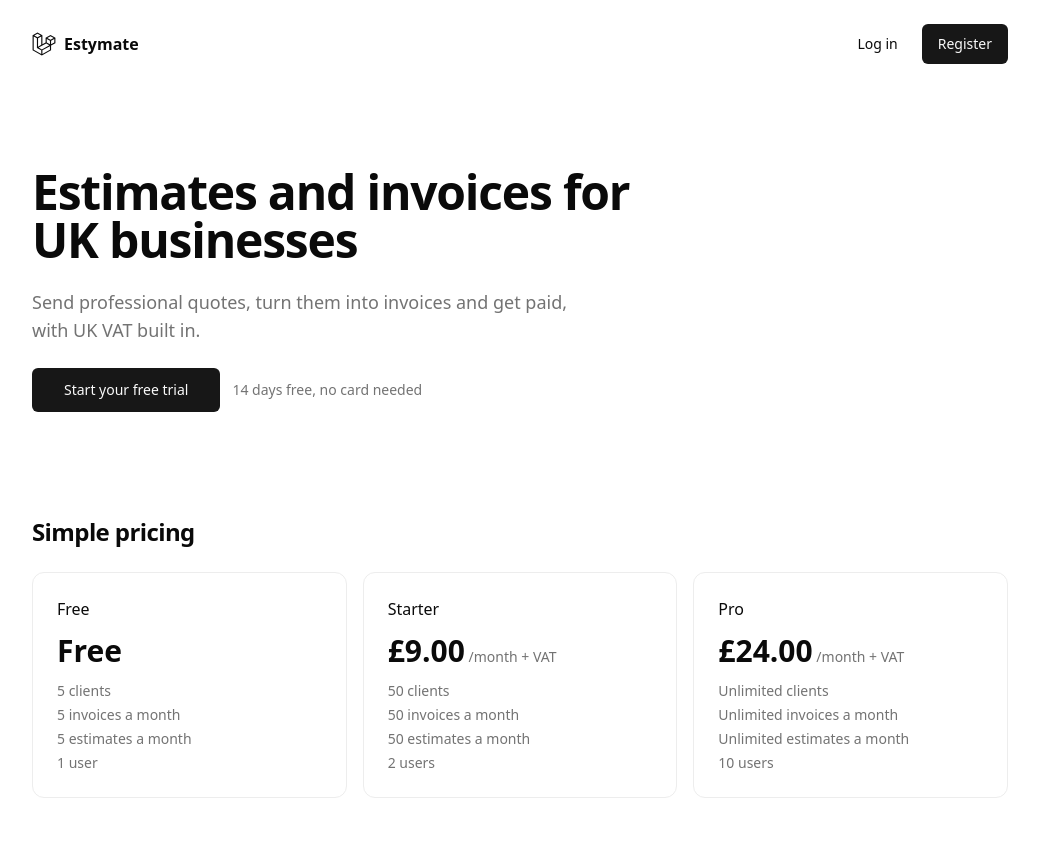
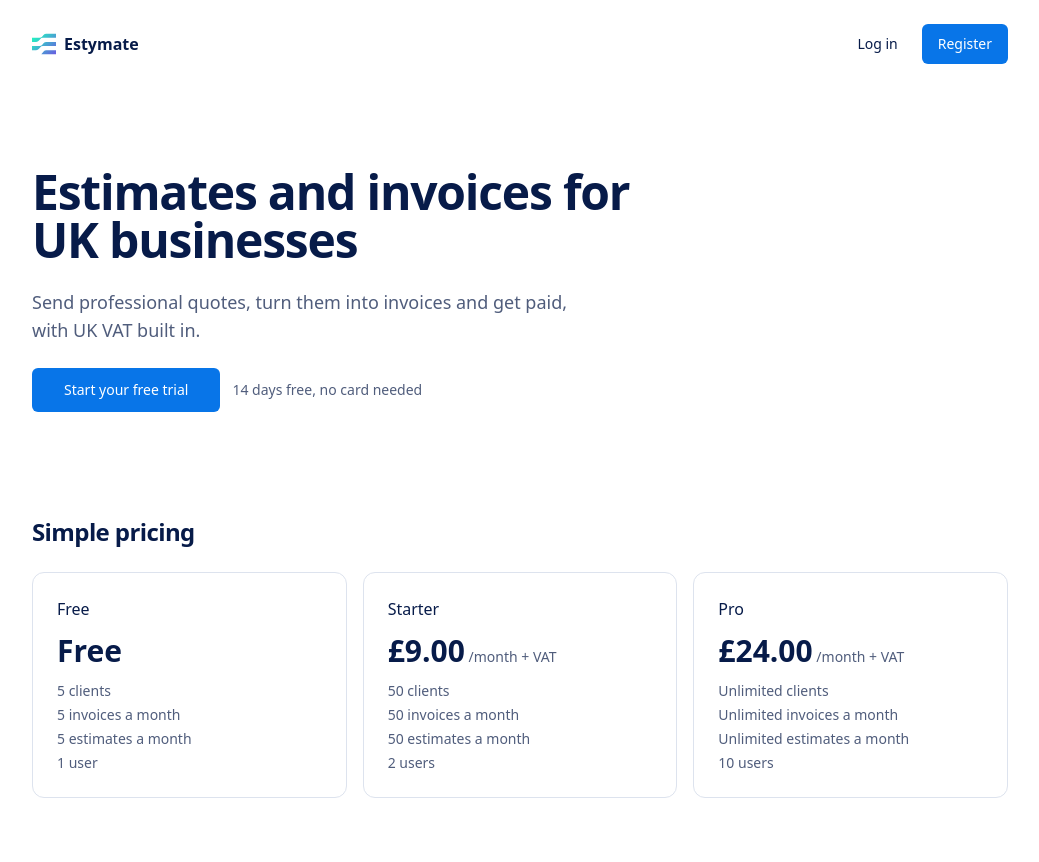
Before and after one commit to stuartcorns23/estymate, a Laravel app: page / in a window 1280 px wide. Shown: the whole page, without its empty margins (120-1159 px from the left). Run offline with Laravel 12, Linux system fonts and the light colour scheme; style sheets or scripts are compiled from the project's sources; some libraries are stand-ins or nearby versions; some web fonts are replaced.

Commit message:
Apply the Estymate brand colours and logo
Swap the starter-kit logo for the three-bar "E" mark (traced to SVG with a
transparent background), add favicons and an Apple touch icon, and rebuild
the light and dark themes around midnight navy, electric blue and turquoise.
Dashboard charts and the embedded Stripe screens use the brand colours too.

Co-Authored-By: Claude Opus 5.5 <noreply@anthropic.com>
Claude-Session: https://claude.ai/code/session_01VWVqfqHJhX4ZT95n2St5tE

```diff
--- a/resources/css/app.css
+++ b/resources/css/app.css
@@ -72,79 +72,93 @@
     ::before,
     ::backdrop,
     ::file-selector-button {
-        border-color: var(--color-gray-200, currentColor);
+        border-color: var(--border, currentColor);
     }
 }
 
+/*
+  Estymate brand palette
+    Midnight navy     #071B49
+    Electric blue     #0875E8
+    Bright turquoise  #10CFC3
+    White             #FFFFFF
+  The chart colours are brand-derived steps checked for colour-blind separation
+  and 3:1 contrast against the card surface in each mode.
+*/
 :root {
-    --background: hsl(0, 0%, 100%);
-    --foreground: hsl(0, 0%, 3.9%);
-    --card: hsl(0, 0%, 100%);
-    --card-foreground: hsl(0, 0%, 3.9%);
-    --popover: hsl(0, 0%, 100%);
-    --popover-foreground: hsl(0, 0%, 3.9%);
-    --primary: hsl(0, 0%, 9%);
-    --primary-foreground: hsl(0, 0%, 98%);
-    --secondary: hsl(0, 0%, 96.1%);
-    --secondary-foreground: hsl(0, 0%, 9%);
-    --muted: hsl(0, 0%, 96.1%);
-    --muted-foreground: hsl(0, 0%, 45.1%);
-    --accent: hsl(0, 0%, 96.1%);
-    --accent-foreground: hsl(0, 0%, 9%);
+    --brand-navy: #071b49;
+    --brand-blue: #0875e8;
+    --brand-turquoise: #10cfc3;
+    --brand-white: #ffffff;
+
+    --background: #ffffff;
+    --foreground: #071b49;
+    --card: #ffffff;
+    --card-foreground: #071b49;
+    --popover: #ffffff;
+    --popover-foreground: #071b49;
+    --primary: #0875e8;
+    --primary-foreground: #ffffff;
+    --secondary: hsl(220, 45%, 95%);
+    --secondary-foreground: #071b49;
+    --muted: hsl(220, 45%, 96.5%);
+    --muted-foreground: hsl(222, 22%, 40%);
+    --accent: hsl(176, 70%, 93%);
+    --accent-foreground: #071b49;
     --destructive: hsl(0, 84.2%, 60.2%);
-    --destructive-foreground: hsl(0, 0%, 98%);
-    --border: hsl(0, 0%, 92.8%);
-    --input: hsl(0, 0%, 89.8%);
-    --ring: hsl(0, 0%, 3.9%);
-    --chart-1: hsl(12, 76%, 61%);
-    --chart-2: hsl(173, 58%, 39%);
-    --chart-3: hsl(197, 37%, 24%);
-    --chart-4: hsl(43, 74%, 66%);
-    --chart-5: hsl(27, 87%, 67%);
+    --destructive-foreground: #ffffff;
+    --border: hsl(220, 35%, 90%);
+    --input: hsl(220, 30%, 86%);
+    --ring: #0875e8;
+    --chart-1: #0875e8;
+    --chart-2: #0a9e95;
+    --chart-3: #6959e0;
+    --chart-4: #c46a12;
+    --chart-5: #b23f86;
     --radius: 0.5rem;
-    --sidebar-background: hsl(0, 0%, 98%);
-    --sidebar-foreground: hsl(240, 5.3%, 30%);
-    --sidebar-primary: hsl(0, 0%, 10%);
-    --sidebar-primary-foreground: hsl(0, 0%, 98%);
-    --sidebar-accent: hsl(0, 0%, 94%);
-    --sidebar-accent-foreground: hsl(0, 0%, 30%);
-    --sidebar-border: hsl(0, 0%, 91%);
-    --sidebar-ring: hsl(217.2, 91.2%, 59.8%);
+    --sidebar-background: hsl(220, 45%, 98%);
+    --sidebar-foreground: hsl(222, 40%, 28%);
+    --sidebar-primary: #071b49;
+    --sidebar-primary-foreground: #ffffff;
+    --sidebar-accent: hsl(220, 50%, 93%);
+    --sidebar-accent-foreground: #071b49;
+    --sidebar-border: hsl(220, 35%, 90%);
+    --sidebar-ring: #0875e8;
 }
 
 .dark {
-    --background: hsl(0, 0%, 3.9%);
-    --foreground: hsl(0, 0%, 98%);
-    --card: hsl(0, 0%, 3.9%);
-    --card-foreground: hsl(0, 0%, 98%);
-    --popover: hsl(0, 0%, 3.9%);
-    --popover-foreground: hsl(0, 0%, 98%);
-    --primary: hsl(0, 0%, 98%);
-    --primary-foreground: hsl(0, 0%, 9%);
-    --secondary: hsl(0, 0%, 14.9%);
-    --secondary-foreground: hsl(0, 0%, 98%);
-    --muted: hsl(0, 0%, 6.9%);
-    --muted-foreground: hsl(0, 0%, 63.9%);
-    --accent: hsl(0, 0%, 14.9%);
-    --accent-foreground: hsl(0, 0%, 98%);
+    --background: hsl(223, 80%, 7%);
+    --foreground: #ffffff;
+    --card: #0b1a3d;
+    --card-foreground: #ffffff;
+    --popover: #0b1a3d;
+    --popover-foreground: #ffffff;
+    --primary: #10cfc3;
+    --primary-foreground: #071b49;
+    --secondary: hsl(222, 55%, 17%);
+    --secondary-foreground: #ffffff;
+    --muted: hsl(222, 60%, 12%);
+    --muted-foreground: hsl(220, 25%, 70%);
+    --accent: hsl(222, 55%, 17%);
+    --accent-foreground: #ffffff;
     --destructive: hsl(0, 84%, 60%);
-    --destructive-foreground: hsl(0, 0%, 98%);
-    --border: hsl(0, 0%, 14.9%);
-    --input: hsl(0, 0%, 14.9%);
-    --ring: hsl(0, 0%, 83.1%);
-    --chart-1: hsl(220, 70%, 50%);
-    --chart-2: hsl(160, 60%, 45%);
-    --chart-3: hsl(30, 80%, 55%);
-    --chart-4: hsl(280, 65%, 60%);
-    --chart-5: hsl(340, 75%, 55%);
-    --sidebar-background: hsl(0, 0%, 7%);
-    --sidebar-foreground: hsl(0, 0%, 80%);
-    --sidebar-primary: hsl(360, 100%, 100%);
-    --sidebar-primary-foreground: hsl(0, 0%, 100%);
-    --sidebar-accent: hsl(0, 0%, 15.9%);
-    --sidebar-accent-foreground: hsl(240, 4.8%, 95.9%);
-    --sidebar-border: hsl(0, 0%, 15.9%);
-    --sidebar-ring: hsl(217.2, 91.2%, 59.8%);
+    --destructive-foreground: #ffffff;
+    --border: hsl(222, 45%, 18%);
+    --input: hsl(222, 45%, 22%);
+    --ring: #10cfc3;
+    --chart-1: #3b8ef0;
+    --chart-2: #0b9c93;
+    --chart-3: #8577ea;
+    --chart-4: #c8761f;
+    --chart-5: #c2549a;
+    --sidebar-background: #071b49;
+    --sidebar-foreground: hsl(220, 30%, 82%);
+    --sidebar-primary: #10cfc3;
+    --sidebar-primary-foreground: #071b49;
+    --sidebar-accent: hsl(222, 60%, 20%);
+    --sidebar-accent-foreground: #ffffff;
+    --sidebar-border: hsl(222, 50%, 18%);
+    --sidebar-ring: #10cfc3;
 }
 
 @layer base {
--- a/resources/js/app.tsx
+++ b/resources/js/app.tsx
@@ -21,7 +21,7 @@ createInertiaApp({
         root.render(<App {...props} />);
     },
     progress: {
-        color: '#4B5563',
+        color: '#10CFC3',
     },
 });
 
--- a/resources/js/components/app-header.tsx
+++ b/resources/js/components/app-header.tsx
@@ -61,7 +61,7 @@ export function AppHeader({ breadcrumbs = [] }: AppHeaderProps) {
                             <SheetContent side="left" className="bg-sidebar flex h-full w-64 flex-col items-stretch justify-between">
                                 <SheetTitle className="sr-only">Navigation Menu</SheetTitle>
                                 <SheetHeader className="flex justify-start text-left">
-                                    <AppLogoIcon className="h-6 w-6 fill-current text-black dark:text-white" />
+                                    <AppLogoIcon className="h-6 w-6" />
                                 </SheetHeader>
                                 <div className="mt-6 flex h-full flex-1 flex-col space-y-4">
                                     <div className="flex h-full flex-col justify-between text-sm">
--- a/resources/js/components/app-logo-icon.tsx
+++ b/resources/js/components/app-logo-icon.tsx
@@ -1,13 +1,23 @@
-import { SVGAttributes } from 'react';
+import { SVGAttributes, useId } from 'react';
 
+// The Estymate "E" mark: three bars with a turquoise-to-violet gradient.
+// Traced from the brand logo; drawn on a transparent background so it sits on any surface.
 export default function AppLogoIcon(props: SVGAttributes<SVGElement>) {
+    const gradientId = `estymate-mark-${useId().replace(/:/g, '')}`;
+
     return (
-        <svg {...props} viewBox="0 0 40 42" xmlns="http://www.w3.org/2000/svg">
-            <path
-                fillRule="evenodd"
-                clipRule="evenodd"
-                d="M17.2 5.63325L8.6 0.855469L0 5.63325V32.1434L16.2 41.1434L32.4 32.1434V23.699L40 19.4767V9.85547L31.4 5.07769L22.8 9.85547V18.2999L17.2 21.411V5.63325ZM38 18.2999L32.4 21.411V15.2545L38 12.1434V18.2999ZM36.9409 10.4439L31.4 13.5221L25.8591 10.4439L31.4 7.36561L36.9409 10.4439ZM24.8 18.2999V12.1434L30.4 15.2545V21.411L24.8 18.2999ZM23.8 20.0323L29.3409 23.1105L16.2 30.411L10.6591 27.3328L23.8 20.0323ZM7.6 27.9212L15.2 32.1434V38.2999L2 30.9666V7.92116L7.6 11.0323V27.9212ZM8.6 9.29991L3.05913 6.22165L8.6 3.14339L14.1409 6.22165L8.6 9.29991ZM30.4 24.8101L17.2 32.1434V38.2999L30.4 30.9666V24.8101ZM9.6 11.0323L15.2 7.92117V22.5221L9.6 25.6333V11.0323Z"
-            />
+        <svg viewBox="0 -39.5 550 550" xmlns="http://www.w3.org/2000/svg" role="img" aria-label="Estymate" {...props}>
+            <defs>
+                <linearGradient id={gradientId} gradientUnits="userSpaceOnUse" x1="47" y1="47" x2="510.5" y2="510.5">
+                    <stop offset="0" stopColor="#23F5C1" />
+                    <stop offset="1" stopColor="#695AE1" />
+                </linearGradient>
+            </defs>
+            <g fill={`url(#${gradientId})`}>
+                <path d="M550 0V94H251Q211 94 186 125L160 158Q135 189 95 189H0V94H171Q211 94 236 63L264 31Q289 0 329 0Z" />
+                <path d="M550 189V283H251Q211 283 186 314L160 347Q135 378 95 378H0V283H171Q211 283 236 252L264 220Q289 189 329 189Z" />
+                <path d="M550 377V471H213L266 408Q291 377 331 377Z" />
+            </g>
         </svg>
     );
 }
--- a/resources/js/components/app-logo.tsx
+++ b/resources/js/components/app-logo.tsx
@@ -3,8 +3,8 @@ import AppLogoIcon from './app-logo-icon';
 export default function AppLogo() {
     return (
         <>
-            <div className="bg-sidebar-primary text-sidebar-primary-foreground flex aspect-square size-8 items-center justify-center rounded-md">
-                <AppLogoIcon className="size-5 fill-current text-white dark:text-black" />
+            <div className="flex aspect-square size-8 items-center justify-center rounded-md bg-[#071B49] ring-1 ring-white/10">
+                <AppLogoIcon className="size-5" />
             </div>
             <div className="ml-1 grid flex-1 text-left text-sm">
                 <span className="mb-0.5 truncate leading-none font-semibold">{import.meta.env.VITE_APP_NAME || 'Estymate'}</span>
--- a/resources/js/layouts/auth/auth-card-layout.tsx
+++ b/resources/js/layouts/auth/auth-card-layout.tsx
@@ -17,7 +17,7 @@ export default function AuthCardLayout({
             <div className="flex w-full max-w-md flex-col gap-6">
                 <Link href={route('home')} className="flex items-center gap-2 self-center font-medium">
                     <div className="flex h-9 w-9 items-center justify-center">
-                        <AppLogoIcon className="size-9 fill-current text-black dark:text-white" />
+                        <AppLogoIcon className="size-9" />
                     </div>
                 </Link>
 
--- a/resources/js/layouts/auth/auth-simple-layout.tsx
+++ b/resources/js/layouts/auth/auth-simple-layout.tsx
@@ -16,7 +16,7 @@ export default function AuthSimpleLayout({ children, title, description }: AuthL
                     <div className="flex flex-col items-center gap-4">
                         <Link href={route('home')} className="flex flex-col items-center gap-2 font-medium">
                             <div className="mb-1 flex h-9 w-9 items-center justify-center rounded-md">
-                                <AppLogoIcon className="size-9 fill-current text-[var(--foreground)] dark:text-white" />
+                                <AppLogoIcon className="size-9" />
                             </div>
                             <span className="sr-only">{title}</span>
                         </Link>
--- a/resources/js/layouts/auth/auth-split-layout.tsx
+++ b/resources/js/layouts/auth/auth-split-layout.tsx
@@ -14,9 +14,9 @@ export default function AuthSplitLayout({ children, title, description }: AuthLa
     return (
         <div className="relative grid h-dvh flex-col items-center justify-center px-8 sm:px-0 lg:max-w-none lg:grid-cols-2 lg:px-0">
             <div className="bg-muted relative hidden h-full flex-col p-10 text-white lg:flex dark:border-r">
-                <div className="absolute inset-0 bg-zinc-900" />
+                <div className="absolute inset-0 bg-[#071B49]" />
                 <Link href={route('home')} className="relative z-20 flex items-center text-lg font-medium">
-                    <AppLogoIcon className="mr-2 size-8 fill-current text-white" />
+                    <AppLogoIcon className="mr-2 size-8" />
                     {name}
                 </Link>
                 {quote && (
@@ -31,7 +31,7 @@ export default function AuthSplitLayout({ children, title, description }: AuthLa
             <div className="w-full lg:p-8">
                 <div className="mx-auto flex w-full flex-col justify-center space-y-6 sm:w-[350px]">
                     <Link href={route('home')} className="relative z-20 flex items-center justify-center lg:hidden">
-                        <AppLogoIcon className="h-10 fill-current text-black sm:h-12" />
+                        <AppLogoIcon className="h-10 sm:h-12" />
                     </Link>
                     <div className="flex flex-col items-start gap-2 text-left sm:items-center sm:text-center">
                         <h1 className="text-xl font-medium">{title}</h1>
--- a/resources/js/pages/dashboard.tsx
+++ b/resources/js/pages/dashboard.tsx
@@ -71,8 +71,9 @@ function List({ title, rows, empty, routeName, dateLabel }: { title: string; row
 }
 
 // Two series: money in and money out. Text stays in the text colours; only the marks carry these.
-const incomeColor = 'bg-[#2a78d6] dark:bg-[#3987e5]';
-const expenseColor = 'bg-[#eb6834] dark:bg-[#d95926]';
+// Brand chart steps from app.css (electric blue / turquoise), each with its own light and dark value.
+const incomeColor = 'bg-chart-1';
+const expenseColor = 'bg-chart-2';
 
 function monthLabel(month: string, withYear = false): string {
     return new Date(`${month}-01T00:00:00`).toLocaleDateString('en-GB', withYear ? { month: 'long', year: 'numeric' } : { month: 'short' });
--- a/resources/js/pages/settings/payments.tsx
+++ b/resources/js/pages/settings/payments.tsx
@@ -55,9 +55,9 @@ function initializeConnect(publishableKey: string): StripeConnectInstance {
         },
         appearance: {
             variables: {
-                colorPrimary: dark ? '#fafafa' : '#171717',
-                colorBackground: dark ? '#0a0a0a' : '#ffffff',
-                colorText: dark ? '#fafafa' : '#0a0a0a',
+                colorPrimary: dark ? '#10CFC3' : '#0875E8',
+                colorBackground: dark ? '#0B1A3D' : '#FFFFFF',
+                colorText: dark ? '#FFFFFF' : '#071B49',
                 borderRadius: '8px',
                 fontFamily: 'Instrument Sans, ui-sans-serif, system-ui, sans-serif',
             },
--- a/resources/js/pages/welcome.tsx
+++ b/resources/js/pages/welcome.tsx
@@ -17,7 +17,7 @@ export default function Welcome({ plans, trialDays }: { plans: PlanInfo[]; trial
             <div className="bg-background text-foreground flex min-h-screen flex-col">
                 <header className="mx-auto flex w-full max-w-5xl items-center justify-between p-6">
                     <div className="flex items-center gap-2 font-semibold">
-                        <AppLogoIcon className="size-6 fill-current" />
+                        <AppLogoIcon className="size-6" />
                         Estymate
                     </div>
                     <nav className="flex items-center gap-2">
--- a/resources/views/app.blade.php
+++ b/resources/views/app.blade.php
@@ -5,6 +5,11 @@
         <meta name="viewport" content="width=device-width, initial-scale=1">
 
         <title inertia>{{ config('app.name', 'Laravel') }}</title>
+
+        <link rel="icon" href="/favicon.ico" sizes="any">
+        <link rel="icon" href="/favicon.svg" type="image/svg+xml">
+        <link rel="apple-touch-icon" href="/apple-touch-icon.png">
+        <meta name="theme-color" content="#071B49">
 
         <link rel="preconnect" href="https://fonts.bunny.net">
         <link href="https://fonts.bunny.net/css?family=instrument-sans:400,500,600" rel="stylesheet" />
```
Also changed, not shown: public/apple-touch-icon.png (added), public/favicon.ico, public/favicon.svg (added), public/logo.svg.
